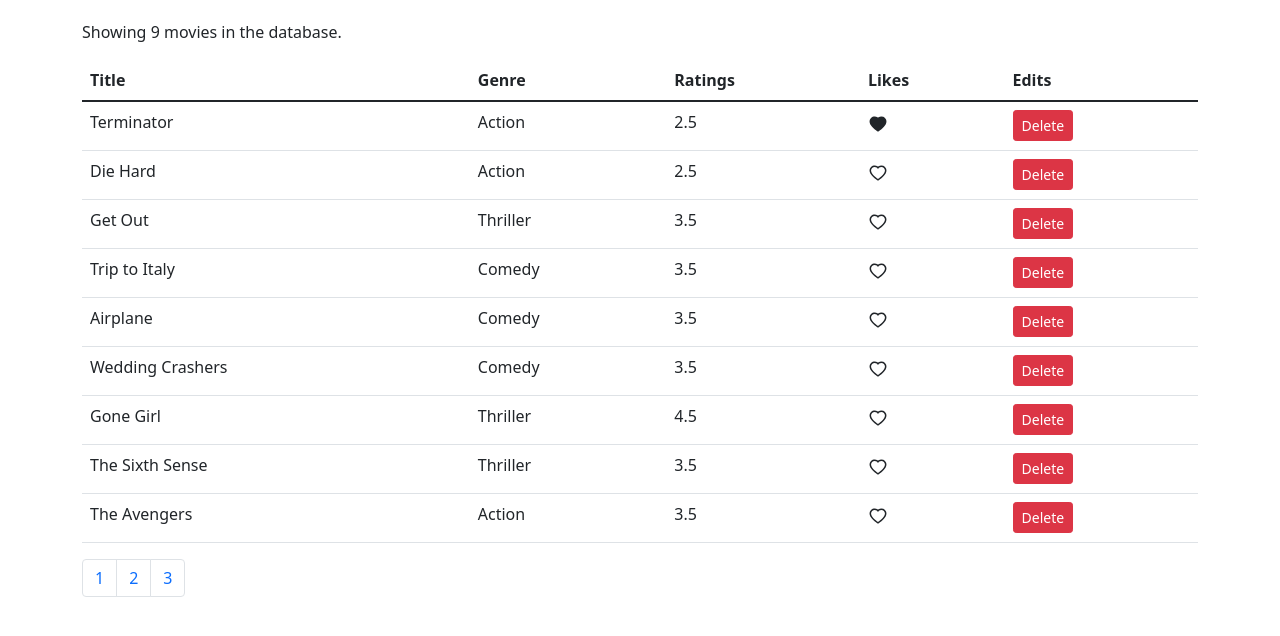
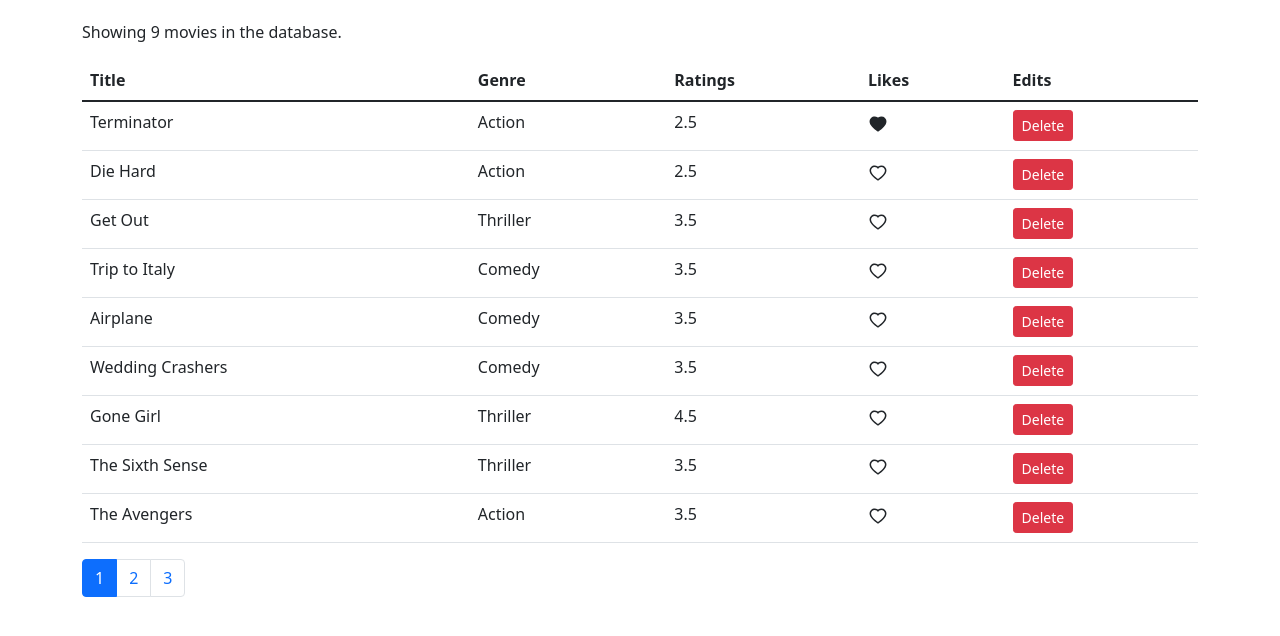
Before and after one commit to CutieMath/react-02, a React (Create React App) app: page / in a window 1280 px wide. Shown: the top 636 px of the page. Built offline with nearby package versions, Linux system fonts and the light colour scheme.

Commit message:
add function and properties to set clicked pagenumber as active

```diff
--- a/src/common/Pagination.jsx
+++ b/src/common/Pagination.jsx
@@ -1,16 +1,22 @@
 import React from "react";
 import _ from "lodash";
 
-const Pagination = ({ itemsCount, pageSize, onPageClick }) => {
+const Pagination = ({ itemsCount, pageSize, onPageClick, currPage }) => {
   const pagesCount = itemsCount / pageSize;
   if (pagesCount <= 1) return null;
   const pagesArray = _.range(1, pagesCount + 1);
+
   return (
     <>
       <nav aria-label="Page navigation">
         <ul className="pagination">
           {pagesArray.map((pageNumber) => (
-            <li key={pageNumber} className="page-item">
+            <li
+              key={pageNumber}
+              className={
+                pageNumber === currPage ? "page-item active" : "page-item"
+              }
+            >
               <a
                 onClick={() => onPageClick(pageNumber)}
                 style={{ cursor: "pointer" }}
--- a/src/components/movies.jsx
+++ b/src/components/movies.jsx
@@ -7,6 +7,7 @@ class Movies extends Component {
   state = {
     movies: getMovies(),
     pageSize: 4,
+    currPage: 1,
   };
   handleDelete = (movie) => {
     const newMovies = this.state.movies.filter((m) => m._id !== movie._id);
@@ -19,11 +20,13 @@ class Movies extends Component {
     this.setState({ movies: newMovies });
   };
   handlePageChange = (pageClicked) => {
-    console.log(pageClicked);
+    this.setState({ currPage: pageClicked });
   };
 
   render() {
     const { length: moviesCount } = this.state.movies;
+    // destructuring the elements so the code is cleaner
+    const { pageSize, currPage } = this.state;
     if (moviesCount === 0) return <p>No movies in the database x</p>;
 
     return (
@@ -65,8 +68,9 @@ class Movies extends Component {
         </table>
         <Pagination
           itemsCount={moviesCount}
-          pageSize={this.state.pageSize}
+          pageSize={pageSize}
           onPageClick={this.handlePageChange}
+          currPage={currPage}
         />
       </>
     );
```
